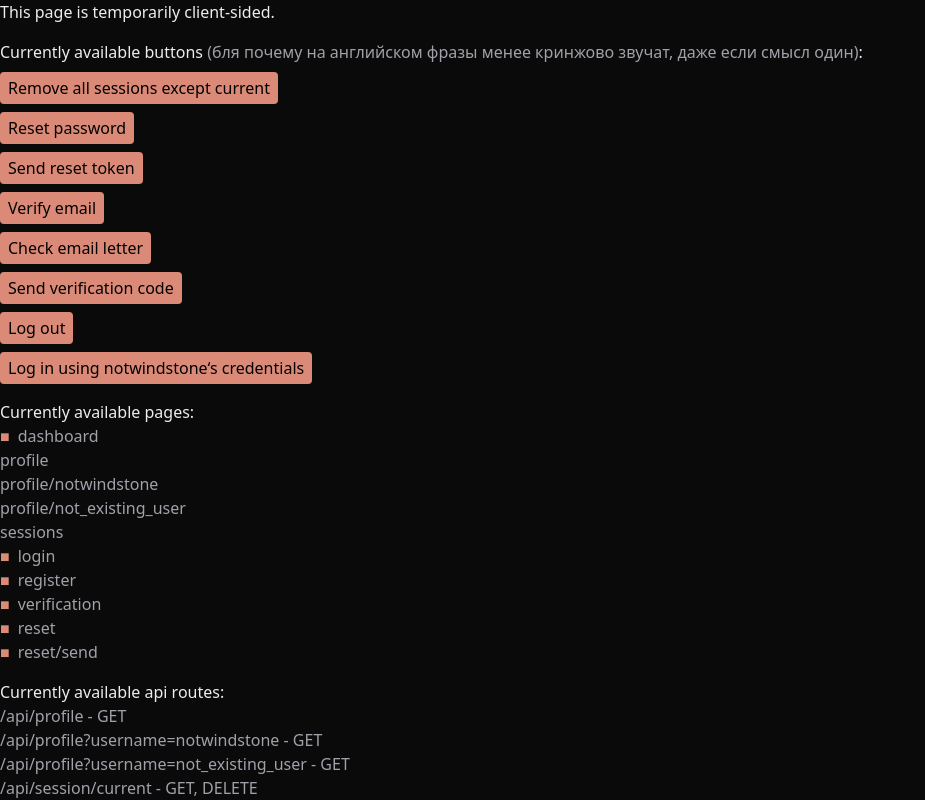
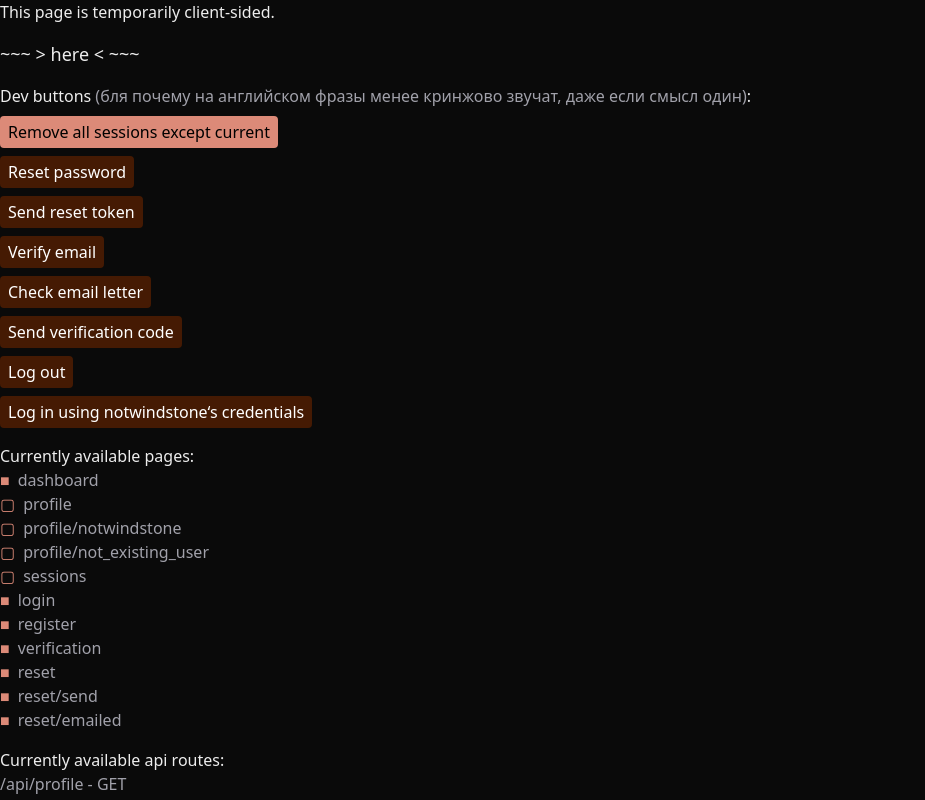
Before and after one commit to notwindstone/zen-auth, a Next.js app: page / in a window 1280 px wide. Shown: the top 800 px of the page, without its empty margins (0-925 px from the left). Built offline with nearby package versions, Linux system fonts and the light colour scheme; no server answers.

Commit message:
feat: save code

```diff
--- a/src/app/page.tsx
+++ b/src/app/page.tsx
@@ -70,9 +70,12 @@ export default function Page() {
             <p>
                 This page is temporarily client-sided.
             </p>
+            <Link href="/register" className="text-lg hover:text-gray-300 transition">
+                ~~~ {">"} here {"<"} ~~~
+            </Link>
             <div className="flex flex-col gap-2">
                 <p>
-                    Currently available buttons {
+                    Dev buttons {
                         <span className="text-zinc-400">(бля почему на английском фразы менее кринжово звучат, даже если смысл один)</span>
                     }:
                 </p>
@@ -95,6 +98,7 @@ export default function Page() {
                     Remove all sessions except current
                 </button>
                 <button
+                    disabled
                     onClick={async () => {
                         const response = await fetch('/api/reset', {
                             method: "PUT",
@@ -113,11 +117,12 @@ export default function Page() {
 
                         alert("Truth.");
                     }}
-                    className="w-fit bg-latte-rosewater text-black rounded px-2 py-1 transition hover:bg-orange-200"
+                    className="w-fit bg-amber-950 text-white rounded px-2 py-1 transition "
                 >
                     Reset password
                 </button>
                 <button
+                    disabled
                     onClick={async () => {
                         const response = await fetch('/api/reset', {
                             method: "POST",
@@ -134,35 +139,39 @@ export default function Page() {
 
                         alert("Truth.");
                     }}
-                    className="w-fit bg-latte-rosewater text-black rounded px-2 py-1 transition hover:bg-orange-200"
+                    className="w-fit bg-amber-950 text-white rounded px-2 py-1 transition "
                 >
                     Send reset token
                 </button>
                 <button
+                    disabled
                     onClick={async () => {
                         await verifyEmail();
                     }}
-                    className="w-fit bg-latte-rosewater text-black rounded px-2 py-1 transition hover:bg-orange-200"
+                    className="w-fit bg-amber-950 text-white rounded px-2 py-1 transition "
                 >
                     Verify email
                 </button>
                 <button
+                    disabled
                     onClick={async () => {
                         await checkEmailLetter();
                     }}
-                    className="w-fit bg-latte-rosewater text-black rounded px-2 py-1 transition hover:bg-orange-200"
+                    className="w-fit bg-amber-950 text-white rounded px-2 py-1 transition "
                 >
                     Check email letter
                 </button>
                 <button
+                    disabled
                     onClick={async () => {
                         await sendVerificationCode();
                     }}
-                    className="w-fit bg-latte-rosewater text-black rounded px-2 py-1 transition hover:bg-orange-200"
+                    className="w-fit bg-amber-950 text-white rounded px-2 py-1 transition"
                 >
                     Send verification code
                 </button>
                 <button
+                    disabled
                     onClick={async () => {
                         await fetch('/api/session/current', {
                             method: "DELETE",
@@ -170,11 +179,12 @@ export default function Page() {
 
                         deleteSessionTokenCookie().then(() => alert('Now you are not authorized.'));
                     }}
-                    className="w-fit bg-latte-rosewater text-black rounded px-2 py-1 transition hover:bg-orange-200"
+                    className="w-fit bg-amber-950 text-white rounded px-2 py-1 transition"
                 >
                     Log out
                 </button>
                 <button
+                    disabled
                     onClick={async () => {
                         const response = await fetch('/api/login', {
                             method: "POST",
@@ -200,7 +210,7 @@ export default function Page() {
                             alert('Now you are an authorized user.');
                         });
                     }}
-                    className="w-fit bg-latte-rosewater text-black rounded px-2 py-1 transition hover:bg-orange-200"
+                    className="w-fit bg-amber-950 text-white rounded px-2 py-1 transition"
                 >
                     Log in using notwindstone&lsquo;s credentials
                 </button>
@@ -212,16 +222,16 @@ export default function Page() {
                 <Link className="text-zinc-400 transition hover:text-zinc-200 before:content-['■'] before:pr-2 before:text-latte-rosewater" href={"/dashboard"}>
                     dashboard
                 </Link>
-                <Link className="text-zinc-400 transition hover:text-zinc-200" href={"/profile"}>
+                <Link className="before:content-['▢'] before:pr-2 before:text-latte-rosewater text-zinc-400 transition hover:text-zinc-200" href={"/profile"}>
                     profile
                 </Link>
-                <Link className="text-zinc-400 transition hover:text-zinc-200" href={"/profile/notwindstone"}>
+                <Link className="before:content-['▢'] before:pr-2 before:text-latte-rosewater text-zinc-400 transition hover:text-zinc-200" href={"/profile/notwindstone"}>
                     profile/notwindstone
                 </Link>
-                <Link className="text-zinc-400 transition hover:text-zinc-200" href={"/profile/not_existing_user"}>
+                <Link className="before:content-['▢'] before:pr-2 before:text-latte-rosewater text-zinc-400 transition hover:text-zinc-200" href={"/profile/not_existing_user"}>
                     profile/not_existing_user
                 </Link>
-                <Link className="text-zinc-400 transition hover:text-zinc-200" href={"/sessions"}>
+                <Link className="before:content-['▢'] before:pr-2 before:text-latte-rosewater text-zinc-400 transition hover:text-zinc-200" href={"/sessions"}>
                     sessions
                 </Link>
                 <Link className="text-zinc-400 transition hover:text-zinc-200 before:content-['■'] before:pr-2 before:text-latte-rosewater" href={"/login"}>
@@ -238,6 +248,9 @@ export default function Page() {
                 </Link>
                 <Link className="text-zinc-400 transition hover:text-zinc-200 before:content-['■'] before:pr-2 before:text-latte-rosewater" href={"/reset/send"}>
                     reset/send
+                </Link>
+                <Link className="text-zinc-400 transition hover:text-zinc-200 before:content-['■'] before:pr-2 before:text-latte-rosewater" href={"/reset/send"}>
+                    reset/emailed
                 </Link>
             </div>
             <div className="flex flex-col">
@@ -258,6 +271,9 @@ export default function Page() {
                 </Link>
                 <Link className="text-zinc-400 transition hover:text-zinc-200" href={"/api/session/all"}>
                     /api/session/all - GET, DELETE
+                </Link>
+                <Link className="text-zinc-400 transition hover:text-zinc-200" href={"/api/session/all"}>
+                    /api/session/specific - DELETE
                 </Link>
                 <Link className="text-zinc-400 transition hover:text-zinc-200" href={"/api/login"}>
                     /api/login - POST
```
